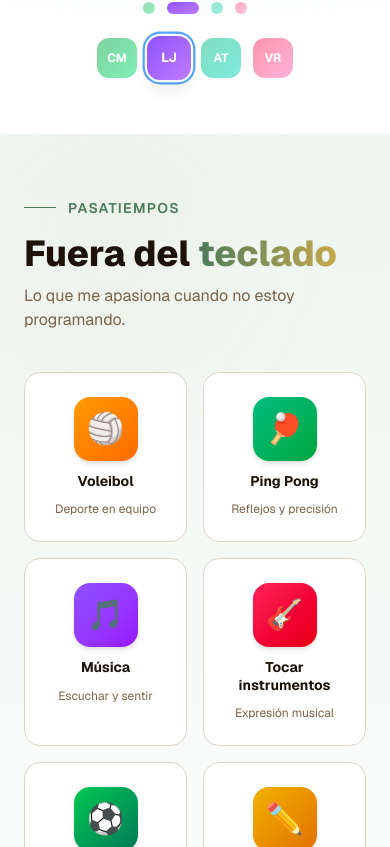
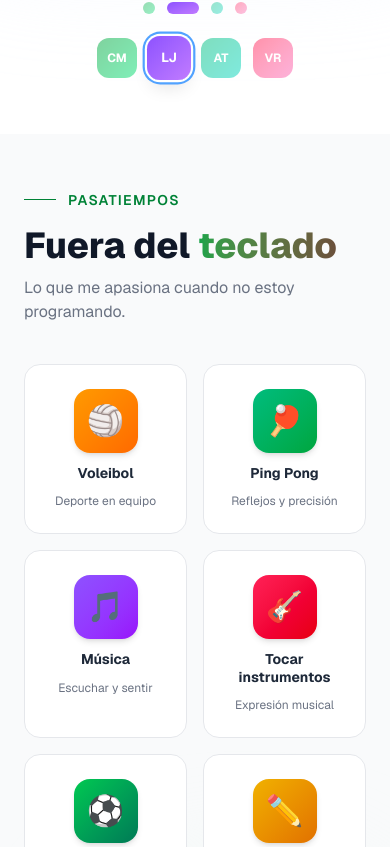
Before and after one commit to sebastiandavid98/portfolio-nextjs-sebastian, a Next.js app: page / in a window 390 px wide. Shown: the part 7217-8064 px from the top of the page. Built offline with nearby package versions, Linux system fonts and the light colour scheme.

Commit message:
feat: Hobbies integrada al flujo principal con mismo diseño y en Navbar

```diff
--- a/app/components/Navbar.tsx
+++ b/app/components/Navbar.tsx
@@ -21,6 +21,7 @@ export default function Navbar() {
     { label: t.nav.experience, href: "#experience" },
     { label: t.nav.projects, href: "#projects" },
     { label: t.nav.certificates, href: "#certificates" },
+    { label: "Hobbies", href: "#hobbies" },
     { label: t.nav.contact, href: "#contact" },
   ];
 
--- a/app/sections/Hobbies.tsx
+++ b/app/sections/Hobbies.tsx
@@ -1,5 +1,6 @@
 "use client";
 import { useState, useEffect } from "react";
+import SectionHeader from "../components/ui/SectionHeader";
 
 const hobbies = [
   { label: "Voleibol",          emoji: "🏐", color: "from-amber-500 to-orange-500",   shadow: "hover:shadow-amber-500/25",  desc: "Deporte en equipo" },
@@ -8,7 +9,7 @@ const hobbies = [
   { label: "Tocar instrumentos",emoji: "🎸", color: "from-rose-500 to-red-600",       shadow: "hover:shadow-rose-500/25",    desc: "Expresión musical" },
   { label: "Fútbol",            emoji: "⚽", color: "from-green-500 to-emerald-700",  shadow: "hover:shadow-green-600/25",   desc: "Pasión y equipo" },
   { label: "Dibujar",           emoji: "✏️", color: "from-yellow-500 to-amber-600",   shadow: "hover:shadow-yellow-500/25",  desc: "Creatividad visual" },
-  { label: "Crear páginas web", emoji: "💻", color: "from-[#4A7C59] to-[#2D5A3D]",   shadow: "hover:shadow-green-700/25",   desc: "Diseño y desarrollo" },
+  { label: "Crear páginas web", emoji: "💻", color: "from-[#16a34a] to-[#15803d]",   shadow: "hover:shadow-green-700/25",   desc: "Diseño y desarrollo" },
 ];
 
 const words = ["código", "pantalla", "teclado", "trabajo", "IDE"];
@@ -42,39 +43,37 @@ function TypewriterWord() {
 
   return (
     <span className="inline-flex items-baseline">
-      <span className="text-transparent bg-clip-text bg-gradient-to-r from-[#4A7C59] to-[#C4A84A] dark:from-[#5D9E72] dark:to-[#C4A84A]">
+      <span className="text-transparent bg-clip-text bg-gradient-to-r from-[#16a34a] to-[#6b4f3b] dark:from-[#22c55e] dark:to-[#A07850]">
         {text}
       </span>
-      <span className="cursor-blink text-[#4A7C59] dark:text-[#5D9E72]" />
+      <span className="cursor-blink text-[#16a34a] dark:text-[#22c55e]" />
     </span>
   );
 }
 
 export default function Hobbies() {
   return (
-    <section id="hobbies" className="relative py-16 px-6 overflow-hidden"
-      style={{ background: "var(--gradient-section)" }}>
-      <div className="absolute bottom-0 right-0 w-72 h-72 bg-[#4A7C59]/5 dark:bg-[#5D9E72]/5 rounded-full blur-3xl pointer-events-none" />
-      <div className="absolute top-0 left-0 w-56 h-56 bg-[#C4A84A]/5 dark:bg-[#C4A84A]/5 rounded-full blur-3xl pointer-events-none" />
+    <section id="hobbies" className="relative bg-gray-50 dark:bg-slate-900 py-14 px-6 overflow-hidden">
+      <div className="absolute bottom-0 right-0 w-72 h-72 bg-green-50 dark:bg-green-600/5 rounded-full blur-3xl pointer-events-none" />
 
       <div className="relative max-w-6xl mx-auto">
 
-        {/* Header */}
+        {/* Header with typewriter */}
+        <div className="mb-10">
           <div className="animate-slide-right flex items-center gap-3 mb-3">
-          <span className="h-px w-8 bg-[#4A7C59] dark:bg-[#5D9E72]" />
-          <span className="text-[#4A7C59] dark:text-[#5D9E72] text-sm font-semibold tracking-widest uppercase">
+            <span className="h-px w-8 bg-green-700 dark:bg-green-600" />
+            <span className="text-green-700 dark:text-green-400 text-sm font-semibold tracking-widest uppercase">
               Pasatiempos
             </span>
           </div>
-
-        {/* Interactive title */}
-        <h2 className="animate-fade-up text-4xl sm:text-5xl font-extrabold text-[#1C1208] dark:text-[#F5EDD8] leading-tight mb-2">
+          <h2 className="animate-fade-up text-4xl sm:text-5xl font-extrabold text-gray-900 dark:text-white leading-tight mb-2">
             Fuera del{" "}
             <TypewriterWord />
           </h2>
-        <p className="animate-fade-up delay-100 text-[#7A6248] dark:text-[#8A7A60] text-base mb-10 max-w-xl">
+          <p className="animate-fade-up delay-100 text-gray-500 dark:text-slate-400 text-base max-w-xl">
             Lo que me apasiona cuando no estoy programando.
           </p>
+        </div>
 
         {/* Cards grid */}
         <div className="grid grid-cols-2 sm:grid-cols-3 lg:grid-cols-4 gap-4">
@@ -82,7 +81,7 @@ export default function Hobbies() {
             <div
               key={h.label}
               style={{ animationDelay: `${0.07 * i}s` }}
-              className={`animate-fade-up group flex flex-col items-center gap-3 bg-white dark:bg-[#1A1208] border border-[#DDD5C5] dark:border-[#2A1E0E] hover:border-[#4A7C59]/60 dark:hover:border-[#5D9E72]/40 rounded-2xl p-6 cursor-default transition-all duration-300 hover:scale-105 hover:-translate-y-1 hover:shadow-xl ${h.shadow}`}
+              className={`animate-fade-up group flex flex-col items-center gap-3 bg-white dark:bg-slate-800/50 border border-gray-200 dark:border-slate-700/50 hover:border-green-500/60 dark:hover:border-green-600/40 rounded-2xl p-6 cursor-default transition-all duration-300 hover:scale-105 hover:-translate-y-1 hover:shadow-xl ${h.shadow}`}
             >
               {/* Icon */}
               <div className={`w-16 h-16 rounded-2xl bg-gradient-to-br ${h.color} flex items-center justify-center text-3xl shadow-md group-hover:shadow-lg group-hover:scale-110 transition-all duration-300`}>
@@ -90,12 +89,12 @@ export default function Hobbies() {
               </div>
 
               {/* Label */}
-              <span className="text-[#1C1208] dark:text-[#F5EDD8] text-sm font-bold text-center leading-tight group-hover:text-[#4A7C59] dark:group-hover:text-[#5D9E72] transition-colors duration-200">
+              <span className="text-gray-800 dark:text-slate-200 text-sm font-bold text-center leading-tight group-hover:text-green-700 dark:group-hover:text-green-400 transition-colors duration-200">
                 {h.label}
               </span>
 
               {/* Description */}
-              <span className="text-[#7A6248] dark:text-[#8A7A60] text-xs text-center leading-tight">
+              <span className="text-gray-500 dark:text-slate-400 text-xs text-center leading-tight">
                 {h.desc}
               </span>
             </div>
```
Lines whose indentation alone changed are shown as unchanged.
